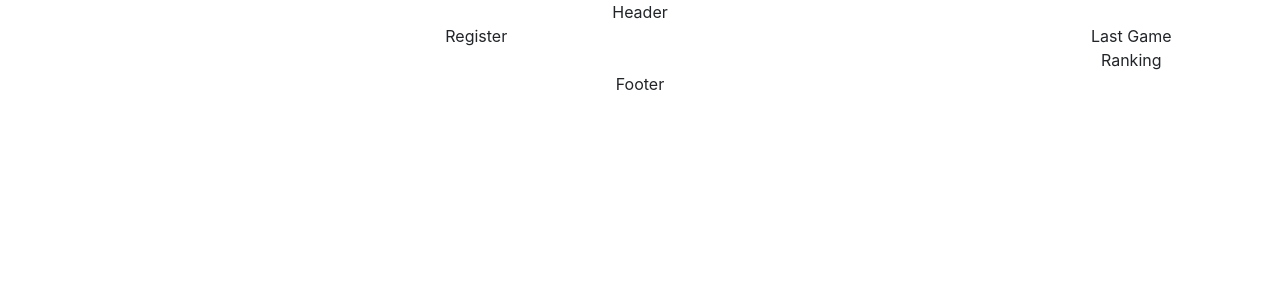
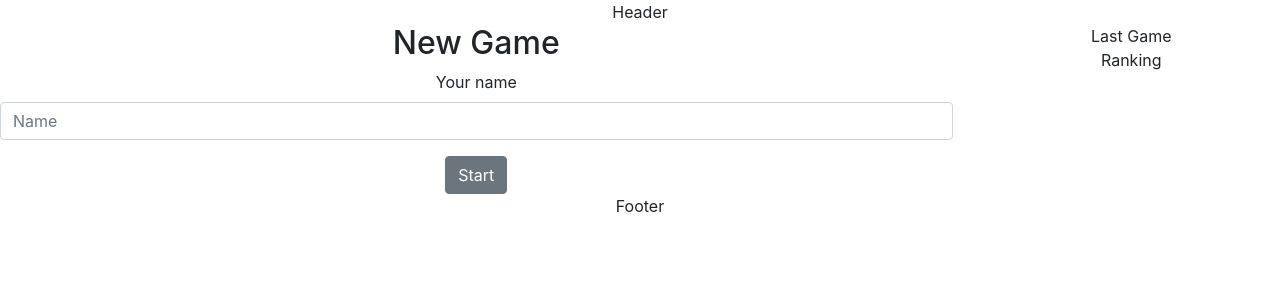
Before and after one commit to wcs-hackathon-bondimanchoeuf/bandimanchoeuf, a React (Create React App) app: page / in a window 1280 px wide. Shown: the top 300 px of the page. Built offline with nearby package versions, Linux system fonts and the light colour scheme.

Commit message:
added form in Register component

```diff
--- a/src/components/Register.jsx
+++ b/src/components/Register.jsx
@@ -1,7 +1,20 @@
 import React from "react";
+import { Button, Form, FormGroup, Label, Input } from "reactstrap";
 
-const Register = () => {
-  return <div>Register</div>;
-};
+class Register extends React.Component {
+  render() {
+    return (
+      <Form>
+        <h2>New Game</h2>
+        <FormGroup>
+          <Label for="fieldname">Your name</Label>
+          <Input type="text" name="name" id="fieldname" placeholder="Name" />
+        </FormGroup>
+
+        <Button>Start</Button>
+      </Form>
+    );
+  }
+}
 
 export default Register;
```
Also changed, not shown: 1 other file (tests, documents, lock files or other folders).
